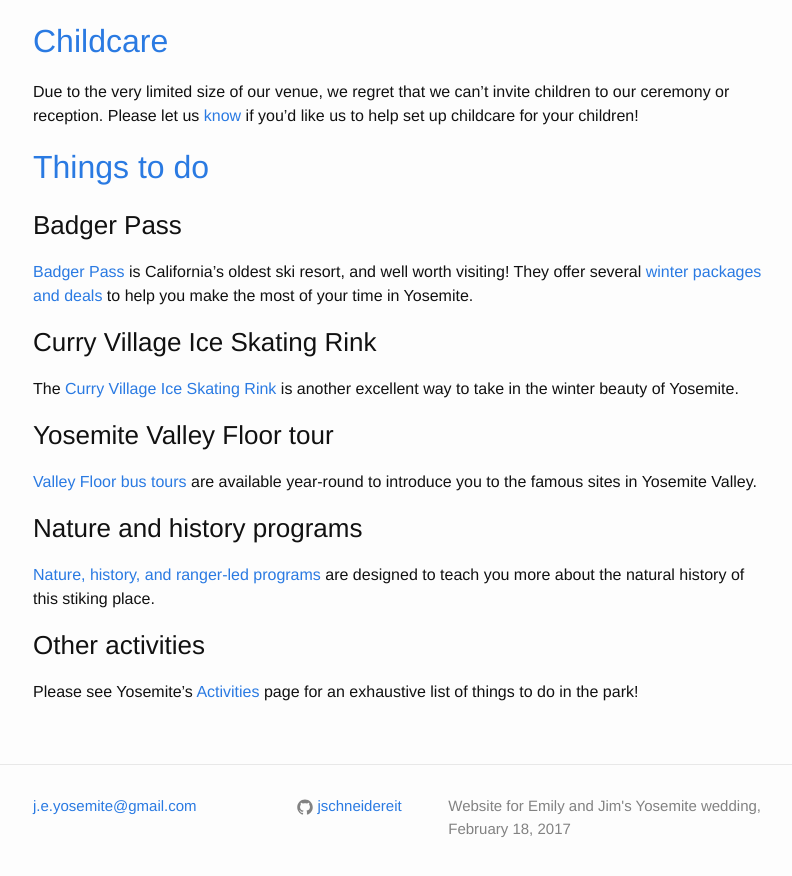
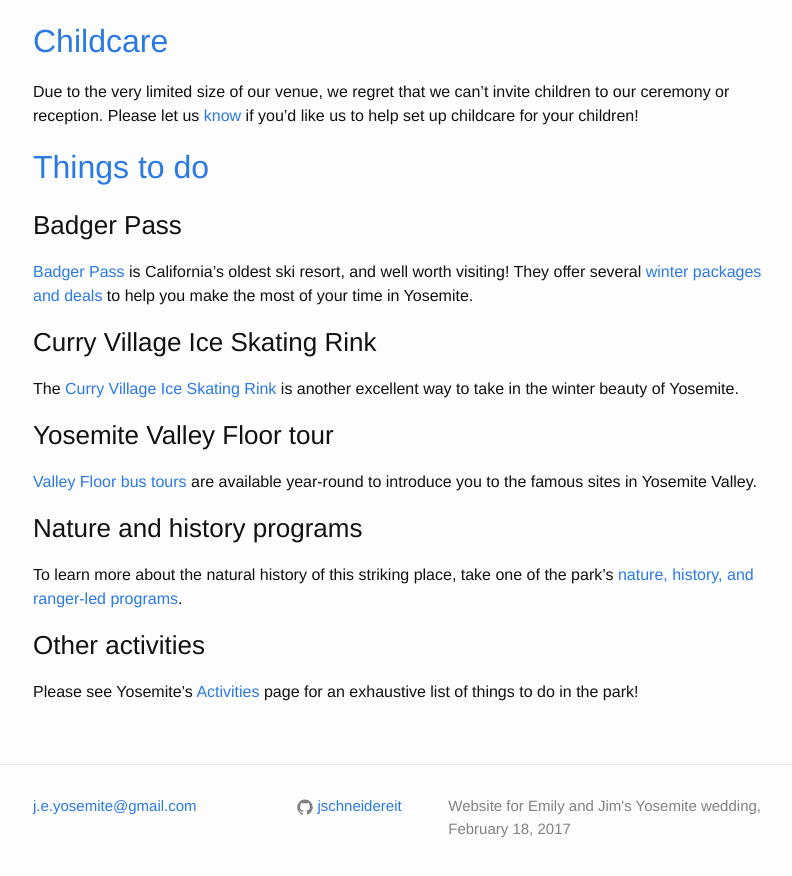
Before and after one commit to j-e-yosemite/j-e-yosemite.github.io, a Jekyll site: the page built from details.md, in a window 1280 px wide and 900 px high, scrolled down 1191 px. Shown: the top 876 px of the window, without its empty margins (237-1029 px from the left). Built offline with Jekyll 4.4.1, drawn with Linux system fonts in a browser that asks for light colours.

Commit message:
Fixed typos

```diff
--- a/details.md
+++ b/details.md
@@ -66,7 +66,7 @@
 
 ### Nature and history programs
 
-[Nature, history, and ranger-led programs](http://www.yosemitepark.com/nature-history-programs.aspx) are designed to teach you more about the natural history of this stiking place.
+To learn more about the natural history of this striking place, take one of the park's [nature, history, and ranger-led programs](http://www.yosemitepark.com/nature-history-programs.aspx).
 
 ### Other activities
 
```
